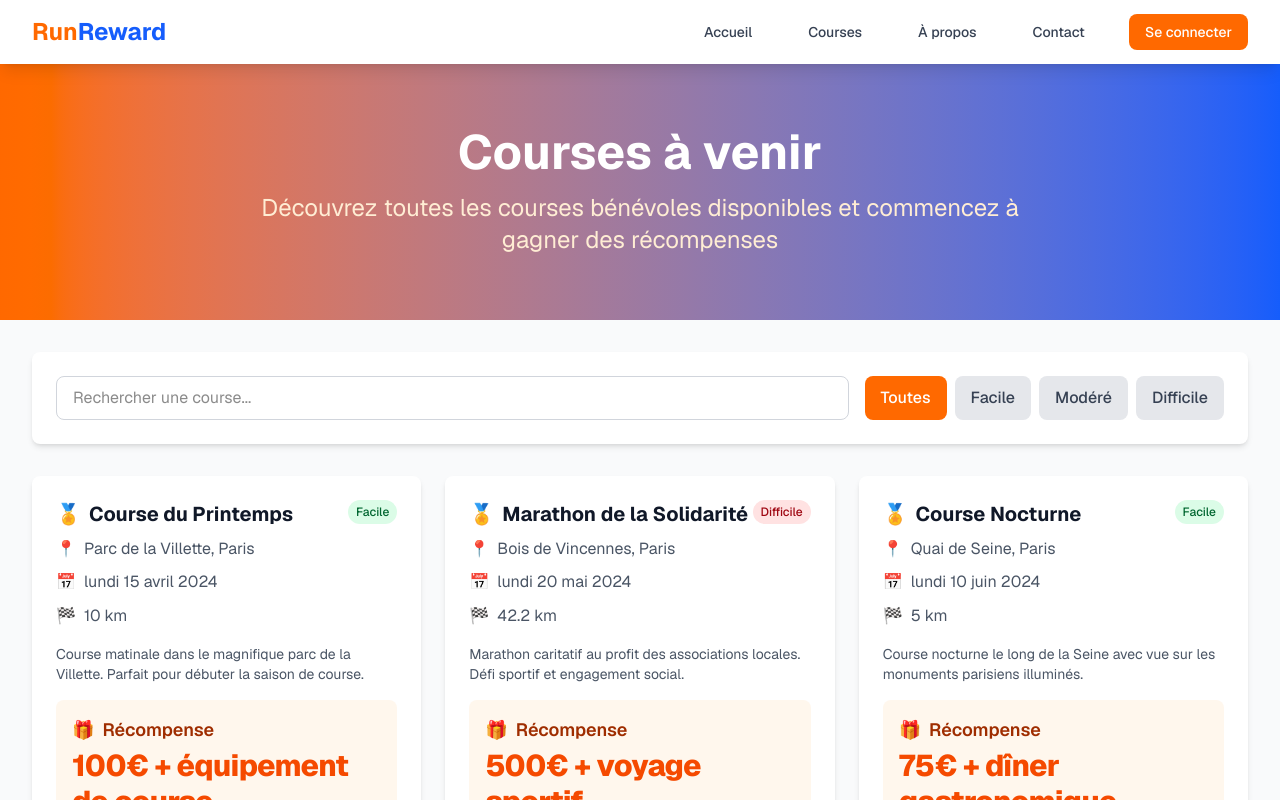
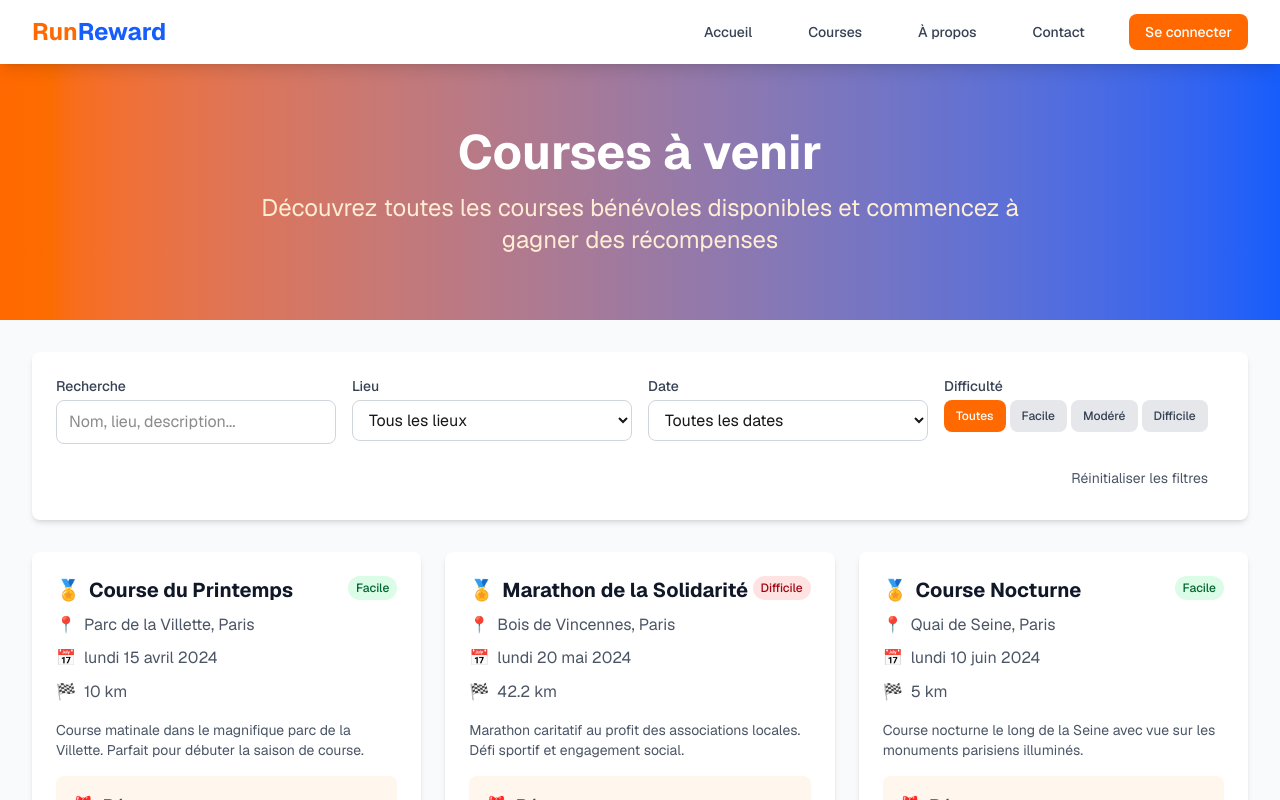
Before and after one commit to capucinewyseur/runreward-website, a Next.js app: page /courses in a window 1280 px wide. Shown: the top 800 px of the page. Built offline with nearby package versions, Linux system fonts and the light colour scheme.

Commit message:
Ajout moteur de recherche avancé avec filtres par lieu et date

```diff
--- a/src/app/courses/page.tsx
+++ b/src/app/courses/page.tsx
@@ -13,6 +13,7 @@ interface Race {
   maxParticipants: number;
   currentParticipants: number;
   difficulty: 'Facile' | 'Modéré' | 'Difficile';
+  type: 'Route' | 'Trail';
   image: string;
 }
 
@@ -28,6 +29,7 @@ const races: Race[] = [
     maxParticipants: 200,
     currentParticipants: 156,
     difficulty: 'Facile',
+    type: 'Route',
     image: "/api/placeholder/400/250"
   },
   {
@@ -41,6 +43,7 @@ const races: Race[] = [
     maxParticipants: 100,
     currentParticipants: 78,
     difficulty: 'Difficile',
+    type: 'Route',
     image: "/api/placeholder/400/250"
   },
   {
@@ -54,6 +57,7 @@ const races: Race[] = [
     maxParticipants: 150,
     currentParticipants: 89,
     difficulty: 'Facile',
+    type: 'Route',
     image: "/api/placeholder/400/250"
   },
   {
@@ -67,6 +71,7 @@ const races: Race[] = [
     maxParticipants: 80,
     currentParticipants: 45,
     difficulty: 'Modéré',
+    type: 'Trail',
     image: "/api/placeholder/400/250"
   },
   {
@@ -80,6 +85,7 @@ const races: Race[] = [
     maxParticipants: 300,
     currentParticipants: 234,
     difficulty: 'Facile',
+    type: 'Route',
     image: "/api/placeholder/400/250"
   },
   {
@@ -93,6 +99,7 @@ const races: Race[] = [
     maxParticipants: 50,
     currentParticipants: 32,
     difficulty: 'Difficile',
+    type: 'Trail',
     image: "/api/placeholder/400/250"
   },
   {
@@ -106,24 +113,33 @@ const races: Race[] = [
     maxParticipants: 1200,
     currentParticipants: 856,
     difficulty: 'Modéré',
+    type: 'Trail',
     image: "/api/placeholder/400/250"
   }
 ];
 
 export default function CoursesPage() {
   const [filter, setFilter] = useState<'all' | 'easy' | 'moderate' | 'hard'>('all');
+  const [locationFilter, setLocationFilter] = useState<string>('');
+  const [dateFilter, setDateFilter] = useState<string>('');
   const [searchTerm, setSearchTerm] = useState('');
 
   const filteredRaces = races.filter(race => {
     const matchesSearch = race.name.toLowerCase().includes(searchTerm.toLowerCase()) ||
-                         race.location.toLowerCase().includes(searchTerm.toLowerCase());
+                         race.location.toLowerCase().includes(searchTerm.toLowerCase()) ||
+                         race.description.toLowerCase().includes(searchTerm.toLowerCase());
 
-    const matchesFilter = filter === 'all' ||
+    const matchesDifficulty = filter === 'all' ||
                          (filter === 'easy' && race.difficulty === 'Facile') ||
                          (filter === 'moderate' && race.difficulty === 'Modéré') ||
                          (filter === 'hard' && race.difficulty === 'Difficile');
 
-    return matchesSearch && matchesFilter;
+    const matchesLocation = !locationFilter ||
+                           race.location.toLowerCase().includes(locationFilter.toLowerCase());
+
+    const matchesDate = !dateFilter || race.date === dateFilter;
+
+    return matchesSearch && matchesDifficulty && matchesLocation && matchesDate;
   });
 
   const getDifficultyColor = (difficulty: string) => {
@@ -145,6 +161,12 @@ export default function CoursesPage() {
     });
   };
 
+  // Obtenir les lieux uniques pour le filtre
+  const uniqueLocations = Array.from(new Set(races.map(race => race.location.split(',')[0])));
+
+  // Obtenir les dates uniques pour le filtre
+  const uniqueDates = Array.from(new Set(races.map(race => race.date))).sort();
+
   return (
     <div className="min-h-screen bg-gray-50">
       {/* Header */}
@@ -164,23 +186,56 @@ export default function CoursesPage() {
       {/* Filters */}
       <div className="max-w-7xl mx-auto px-4 sm:px-6 lg:px-8 py-8">
         <div className="bg-white rounded-lg shadow-md p-6 mb-8">
-          <div className="flex flex-col md:flex-row gap-4">
+          <div className="grid grid-cols-1 md:grid-cols-2 lg:grid-cols-4 gap-4 mb-4">
             {/* Search */}
-            <div className="flex-1">
+            <div>
+              <label className="block text-sm font-medium text-gray-700 mb-1">Recherche</label>
               <input
                 type="text"
-                placeholder="Rechercher une course..."
+                placeholder="Nom, lieu, description..."
                 value={searchTerm}
                 onChange={(e) => setSearchTerm(e.target.value)}
-                className="w-full px-4 py-2 border border-gray-300 rounded-lg focus:ring-2 focus:ring-orange-500 focus:border-transparent"
+                className="w-full px-3 py-2 border border-gray-300 rounded-lg focus:ring-2 focus:ring-orange-500 focus:border-transparent"
               />
             </div>
 
+            {/* Location Filter */}
+            <div>
+              <label className="block text-sm font-medium text-gray-700 mb-1">Lieu</label>
+              <select
+                value={locationFilter}
+                onChange={(e) => setLocationFilter(e.target.value)}
+                className="w-full px-3 py-2 border border-gray-300 rounded-lg focus:ring-2 focus:ring-orange-500 focus:border-transparent"
+              >
+                <option value="">Tous les lieux</option>
+                {uniqueLocations.map(location => (
+                  <option key={location} value={location}>{location}</option>
+                ))}
+              </select>
+            </div>
+
+            {/* Date Filter */}
+            <div>
+              <label className="block text-sm font-medium text-gray-700 mb-1">Date</label>
+              <select
+                value={dateFilter}
+                onChange={(e) => setDateFilter(e.target.value)}
+                className="w-full px-3 py-2 border border-gray-300 rounded-lg focus:ring-2 focus:ring-orange-500 focus:border-transparent"
+              >
+                <option value="">Toutes les dates</option>
+                {uniqueDates.map(date => (
+                  <option key={date} value={date}>{formatDate(date)}</option>
+                ))}
+              </select>
+            </div>
+
             {/* Difficulty Filter */}
-            <div className="flex gap-2">
+            <div>
+              <label className="block text-sm font-medium text-gray-700 mb-1">Difficulté</label>
+              <div className="flex gap-1">
                 <button
                   onClick={() => setFilter('all')}
-                className={`px-4 py-2 rounded-lg font-medium transition-colors ${
+                  className={`px-3 py-2 rounded-lg text-xs font-medium transition-colors ${
                     filter === 'all'
                       ? 'bg-orange-500 text-white'
                       : 'bg-gray-200 text-gray-700 hover:bg-gray-300'
@@ -190,7 +245,7 @@ export default function CoursesPage() {
                 </button>
                 <button
                   onClick={() => setFilter('easy')}
-                className={`px-4 py-2 rounded-lg font-medium transition-colors ${
+                  className={`px-3 py-2 rounded-lg text-xs font-medium transition-colors ${
                     filter === 'easy'
                       ? 'bg-green-500 text-white'
                       : 'bg-gray-200 text-gray-700 hover:bg-gray-300'
@@ -200,7 +255,7 @@ export default function CoursesPage() {
                 </button>
                 <button
                   onClick={() => setFilter('moderate')}
-                className={`px-4 py-2 rounded-lg font-medium transition-colors ${
+                  className={`px-3 py-2 rounded-lg text-xs font-medium transition-colors ${
                     filter === 'moderate'
                       ? 'bg-yellow-500 text-white'
                       : 'bg-gray-200 text-gray-700 hover:bg-gray-300'
@@ -210,7 +265,7 @@ export default function CoursesPage() {
                 </button>
                 <button
                   onClick={() => setFilter('hard')}
-                className={`px-4 py-2 rounded-lg font-medium transition-colors ${
+                  className={`px-3 py-2 rounded-lg text-xs font-medium transition-colors ${
                     filter === 'hard'
                       ? 'bg-red-500 text-white'
                       : 'bg-gray-200 text-gray-700 hover:bg-gray-300'
@@ -219,6 +274,22 @@ export default function CoursesPage() {
                   Difficile
                 </button>
               </div>
+            </div>
+          </div>
+
+          {/* Reset Filters */}
+          <div className="flex justify-end">
+            <button
+              onClick={() => {
+                setSearchTerm('');
+                setLocationFilter('');
+                setDateFilter('');
+                setFilter('all');
+              }}
+              className="px-4 py-2 text-sm text-gray-600 hover:text-orange-500 transition-colors"
+            >
+              Réinitialiser les filtres
+            </button>
           </div>
         </div>
 
```
Lines whose indentation alone changed are shown as unchanged.
